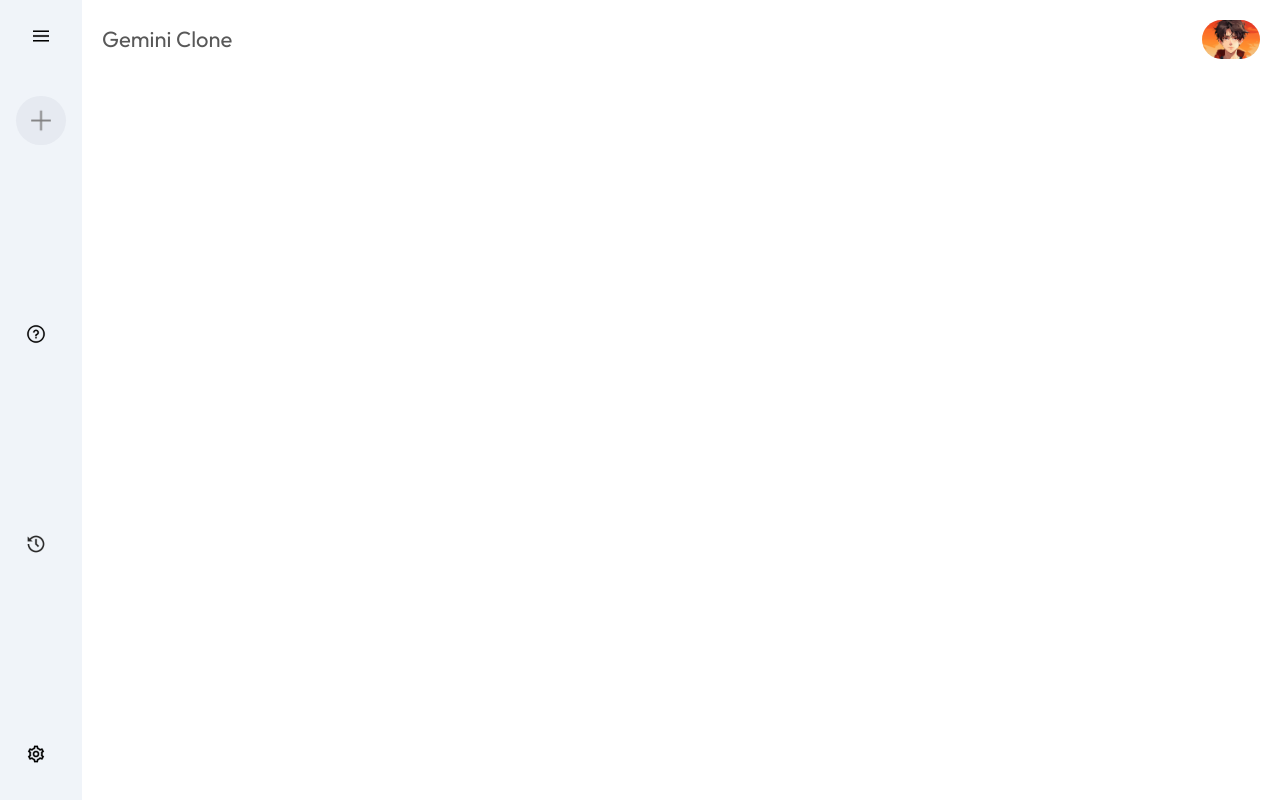
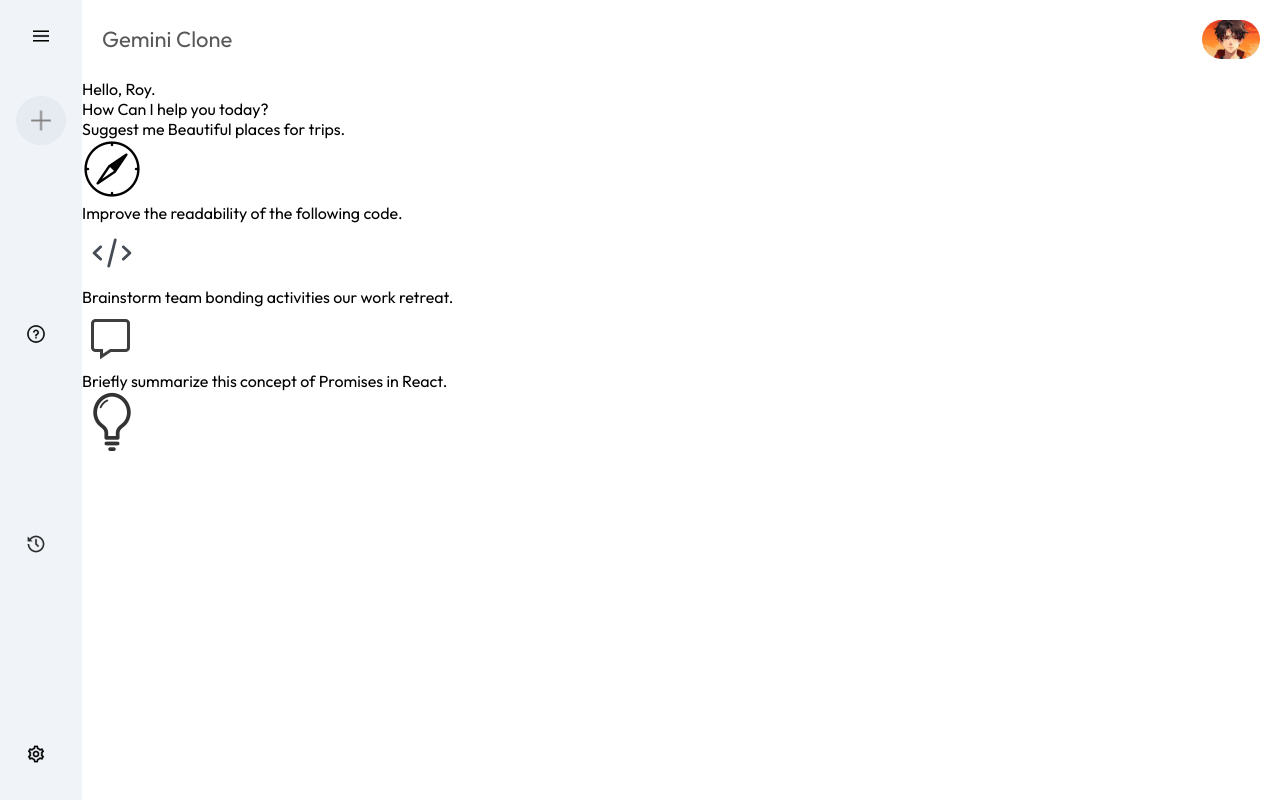
Before and after one commit to bishaldebroy007/AI-chatbot-using-react, a React (Vite) app: page / in a window 1280 px wide. Built offline with nearby package versions, Linux system fonts and the light colour scheme.

Commit message:
cards details added

```diff
--- a/src/components/Main/Main.jsx
+++ b/src/components/Main/Main.jsx
@@ -9,6 +9,30 @@
                 <p>Gemini Clone</p>
                 <img src={assets.user_icon} alt="" />
             </div>
+            <div className="main-container">
+                <div className="greet">
+                    <p><span>Hello, Roy.</span></p>
+                    <p>How Can I help you today?</p>
+                </div>
+                <div className="cards">
+                    <div className="card">
+                        <p>Suggest me Beautiful places for trips.</p>
+                        <img src={assets.compass_icon} alt="" />
+                    </div>
+                    <div className="card">
+                        <p>Improve the readability of the following code.</p>
+                        <img src={assets.code_icon} alt="" />
+                    </div>
+                    <div className="card">
+                        <p>Brainstorm team bonding activities our work retreat.</p>
+                        <img src={assets.message_icon} alt="" />
+                    </div>
+                    <div className="card">
+                        <p>Briefly summarize this concept of Promises in React.</p>
+                        <img src={assets.bulb_icon} alt="" />
+                    </div>
+                </div>
+            </div>
 
         </div>
     )
```
